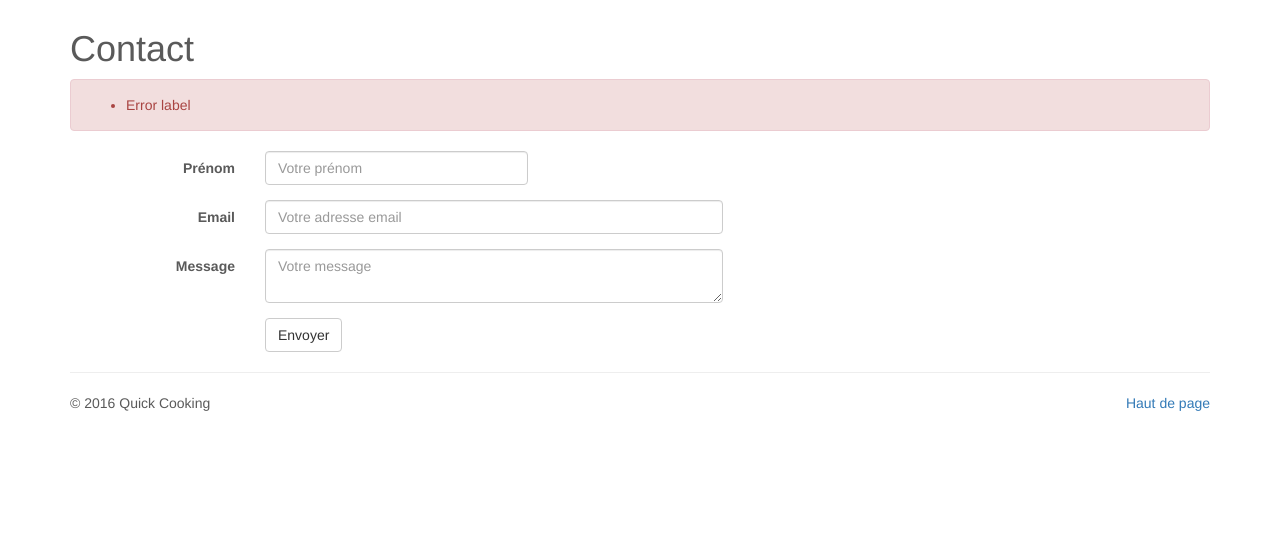
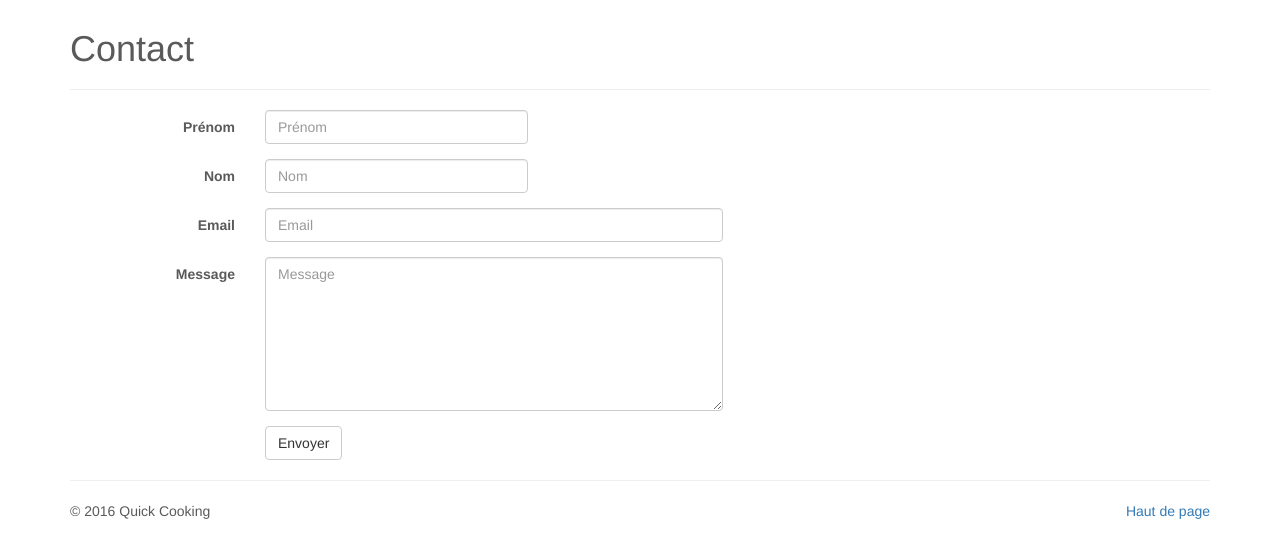
Before and after one commit to Mobize/cooking, a PHP site: page /contact.php in a window 1280 px wide. Shown: the part 71-629 px from the top of the page. Run offline with PHP 8.4, Linux system fonts and the light colour scheme; some libraries are stand-ins or nearby versions.

Commit message:
Update consigne 18 - Contact + tools/class_generator

```diff
--- a/config/autoload.conf.php
+++ b/config/autoload.conf.php
@@ -1,7 +1,7 @@
 <?php
 
 function autoLoader($class_name) {
-	$class_path = 'class/'.$class_name.'.class.php';
+	$class_path = __DIR__.'/../class/'.$class_name.'.class.php';
 	if (file_exists($class_path)) {
 		include $class_path;
 		return true;
--- a/config/config.conf.php
+++ b/config/config.conf.php
@@ -1,5 +1,5 @@
 <?php
-require_once 'config/autoload.conf.php';
+require_once __DIR__.'/autoload.conf.php';
 
 $current_page = basename($_SERVER['PHP_SELF']); // Ex: index.php
 
--- a/contact.php
+++ b/contact.php
@@ -1,30 +1,99 @@
-<?php require_once 'partials/header.php' ?>
+<?php
+include_once 'partials/header.php';
 
+$firstname = !empty($_POST['firstname']) ? strip_tags($_POST['firstname']) : '';
+$lastname = !empty($_POST['lastname']) ? strip_tags($_POST['lastname']) : '';
+$email = !empty($_POST['email']) ? strip_tags($_POST['email']) : '';
+$message = !empty($_POST['message']) ? strip_tags($_POST['message']) : '';
+$newsletter = !empty($_POST['newsletter']) ? intval($_POST['newsletter']) : 0;
+
+$errors = array();
+$result = '';
+
+if (!empty($_POST)) {
+
+    $contact = new Contact();
+
+    foreach($_POST as $key => $value) {
+        try {
+            if (property_exists($contact, $key)) {
+                $contact->$key = $value;
+            }
+        } catch (Exception $e) {
+            $errors[$key] = $e->getMessage();
+        }
+    }
+
+    /*
+    foreach($contact->getProperties() as $field) {
+        try {
+            if (isset($$field)) {
+                $contact->$field = $$field;
+            }
+        } catch (Exception $e) {
+            $errors[$field] = $e->getMessage();
+        }
+    }
+    */
+
+    if (empty($errors)) {
+
+        $insert_id = $contact->save();
+
+        if (!empty($insert_id)) {
+
+            $result .= '<div class="alert alert-success">Votre message a bien été envoyé</div>';
+            $result .= '<script>setTimeout(function() { location.href = "index.php"; }, 3000);</script>';
+        } else {
+            $result .= '<div class="alert alert-danger">Une erreur s\'est produite, merci de réessayer ultèrieurement</div>';
+        }
+    }
+}
+?>
         <h1>Contact</h1>
 
-        <div class="alert alert-danger" role="alert">
+        <hr>
+
+        <?php if (!empty($errors)) { ?>
+        <div class="alert alert-danger">
             <ul>
-                <li>Error label</li>
+            <?php
+            foreach($errors as $error) {
+                echo '<li>'.$error.'</li>';
+            }
+            ?>
             </ul>
         </div>
+        <?php } ?>
 
-        <form class="form-horizontal" action="" method="POST" novalidate>
-            <div class="form-group">
-                <label for="name" class="col-sm-2 control-label">Prénom</label>
+        <?php
+        if (!empty($result)) {
+            echo $result;
+        } else {
+        ?>
+        <form class="form-horizontal" method="POST" novalidate>
+            <div class="form-group<?= !empty($errors['firstname']) ? ' has-error' : '' ?>">
+                <label for="firstname" class="col-sm-2 control-label">Prénom</label>
                 <div class="col-sm-3">
-                    <input type="text" id="name" name="name" class="form-control" placeholder="Votre prénom" value="">
+                    <input type="text" id="firstname" name="firstname" class="form-control" placeholder="Prénom" value="<?= $firstname ?>">
                 </div>
             </div>
-            <div class="form-group">
+            <div class="form-group<?= !empty($errors['lastname']) ? ' has-error' : '' ?>">
+                <label for="lastname" class="col-sm-2 control-label">Nom</label>
+                <div class="col-sm-3">
+                    <input type="text" id="lastname" name="lastname" class="form-control" placeholder="Nom" value="<?= $lastname ?>">
+                </div>
+            </div>
+            <div class="form-group<?= !empty($errors['email']) ? ' has-error' : '' ?>">
                 <label for="email" class="col-sm-2 control-label">Email</label>
                 <div class="col-sm-5">
-                    <input type="email" id="email" name="email" class="form-control" placeholder="Votre adresse email" value="">
+                    <input type="email" id="email" name="email" class="form-control" placeholder="Email" value="<?= $email ?>">
                 </div>
             </div>
-            <div class="form-group">
+            <div class="form-group<?= !empty($errors['message']) ? ' has-error' : '' ?>">
                 <label for="message" class="col-sm-2 control-label">Message</label>
                 <div class="col-sm-5">
-                    <textarea id="message" name="message" class="form-control" placeholder="Votre message"></textarea>
+                    <textarea class="form-control" type="textarea" name="message" id="message" placeholder="Message" maxlength="140" rows="7"><?= $message ?></textarea>
                 </div>
             </div>
             <div class="form-group">
@@ -33,5 +102,6 @@
                 </div>
             </div>
         </form>
+        <?php } ?>
 
-<?php require_once 'partials/footer.php' ?>
+<?php include_once 'partials/footer.php' ?>
```
Also changed, not shown: sql/cooking.sql (+31 -31 lines).
